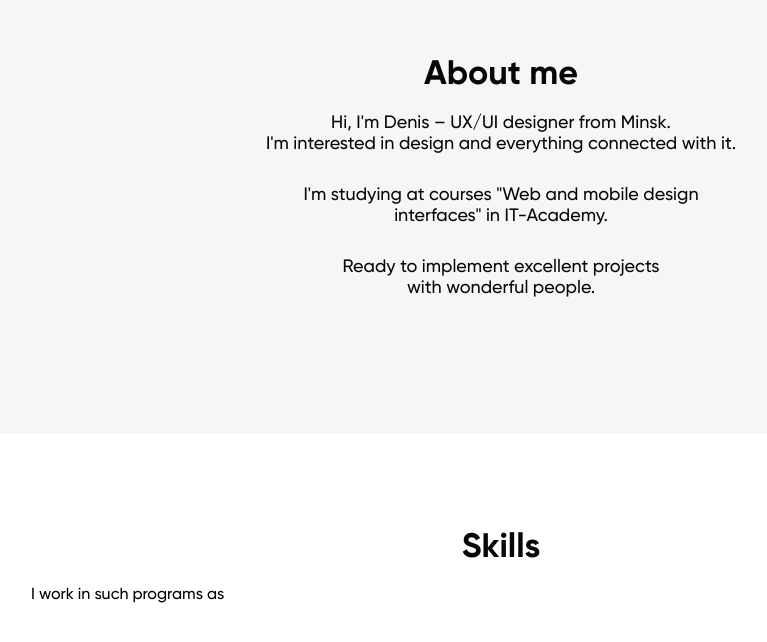
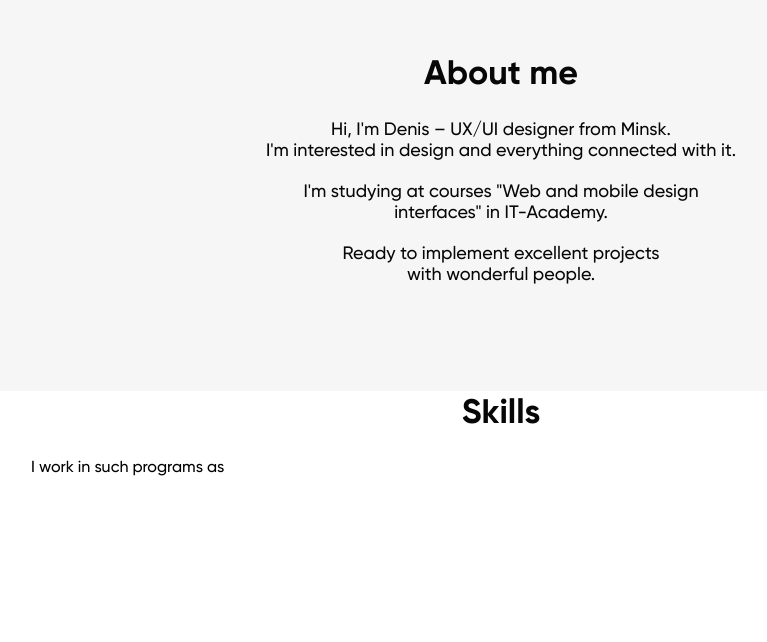
Before and after one commit to Evi-ava/bigbrother, a plain HTML site: page index.html in a window 1280 px wide. Shown: the part 871-1513 px from the top of the page, without its empty margins (139-906 px from the left). After the commit the page ends 1355 px from the top, so only its background shows below. Drawn offline with Linux system fonts and the light colour scheme.

Commit message:
About me

```diff
--- a/css/style.css
+++ b/css/style.css
@@ -101,12 +101,11 @@ header {
     margin-top: 30px;
 }
 
-
-/* hisory */
+/* history */
 
 .history {
+    background: #F6F6F6;
     padding: 120px 0 107px 0;
-    background: #F6F6F6;
 }
 
 .title {
@@ -115,21 +114,18 @@ header {
     line-height: 41px;
     text-align: center;
     color: #070707;
-    margin-bottom: 18px;
+    margin-bottom: 25px;
 }
 
 .text-block {
+    margin-bottom: 20px;
     font-weight: 500;
     font-size: 18px;
     line-height: 21px;
     text-align: center;
     color: #070707;
-    margin-bottom: 30px;
 }
 
-
-/* skills */
-
-.skills {
-    padding: 91px 0px 110px 0;
+.text-block:nth-child(4) {
+    margin-bottom: 0;
 }
```
